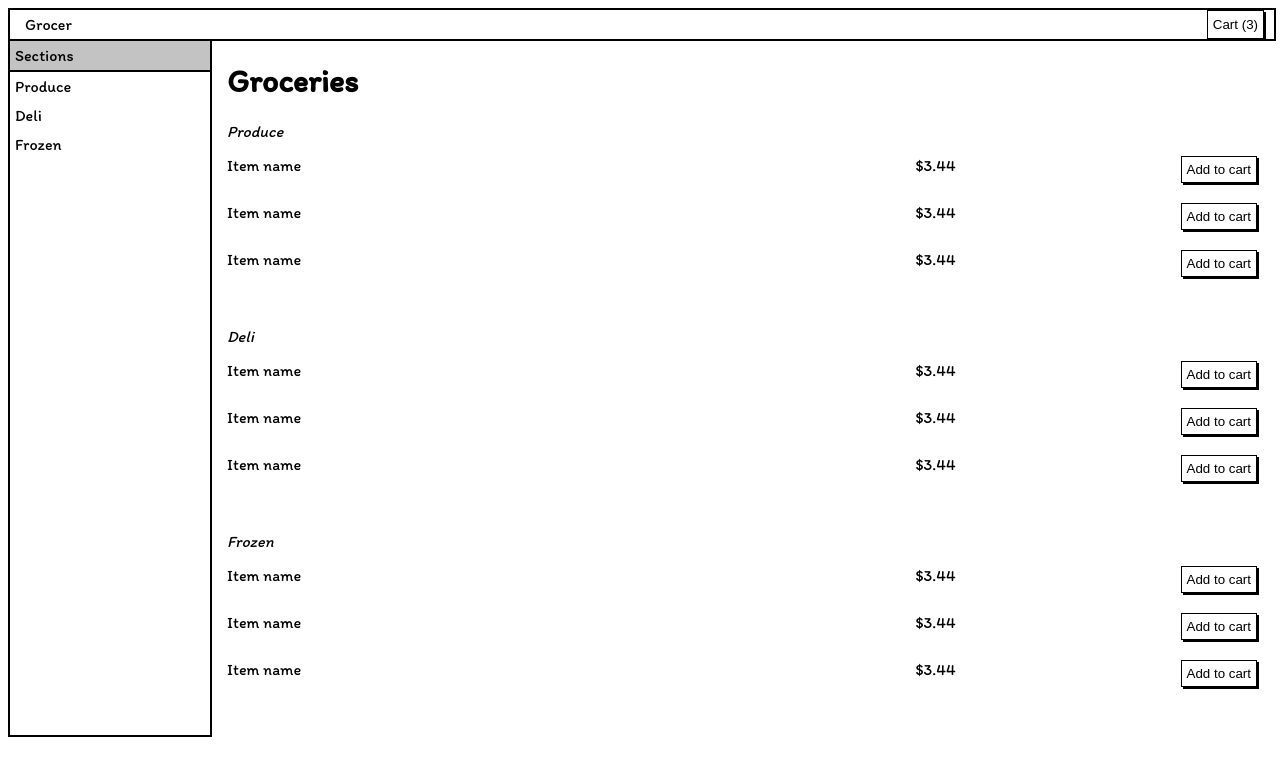
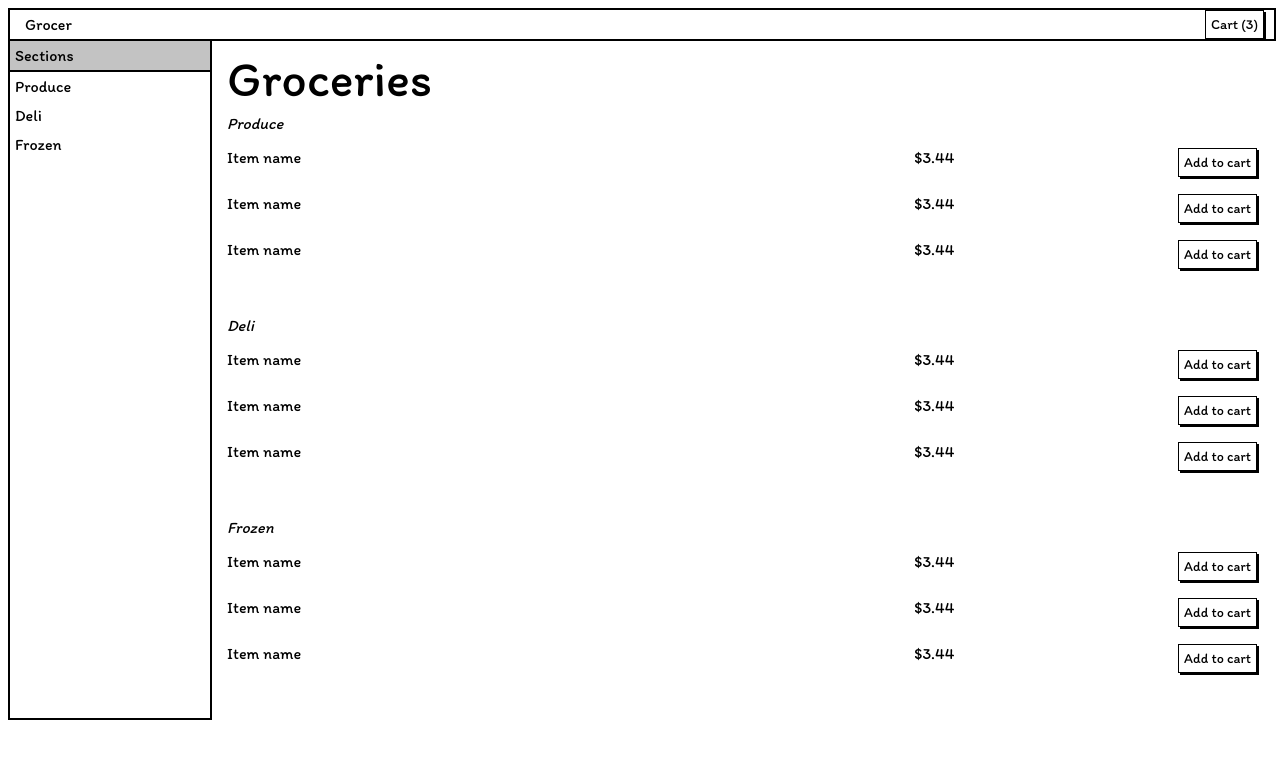
Before and after one commit to leikkisa/lg-phase-2-challenge, a website: page part-3/grocery_store.html in a window 1280 px wide. Drawn offline with Linux system fonts and the light colour scheme.

Commit message:
CSS adjustments

```diff
--- a/part-3/style.css
+++ b/part-3/style.css
@@ -13,6 +13,8 @@ button {
   background-color: white;
   box-shadow: 2px 2px;
   padding: 5px;
+  font-family: 'Itim', cursive;
+  font-size: 14px;
 }
 
 .site-title {
@@ -61,7 +63,10 @@ li {
 }
 
 h1 {
+  font-size: 50px;
+  font-weight: lighter;
   padding-left: 15px;
+  margin: 7px 0px 5px 0px;
 }
 
 .main-section {
@@ -85,7 +90,7 @@ h1 {
   flex-direction: row;
   width: 100%;
   justify-content: space-between;
-  padding-bottom: 20px;
+  padding-bottom: 17px;
 }
 
 .item-name {
```
